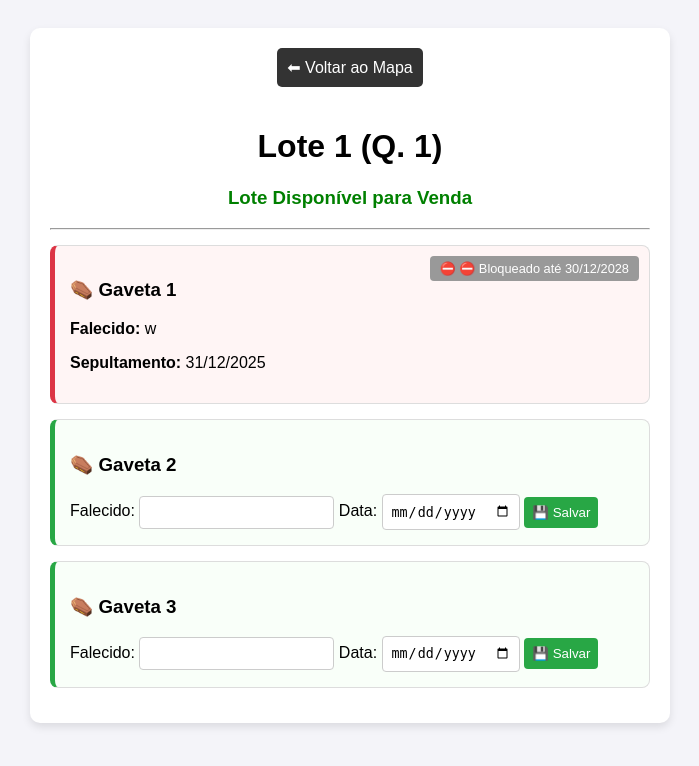
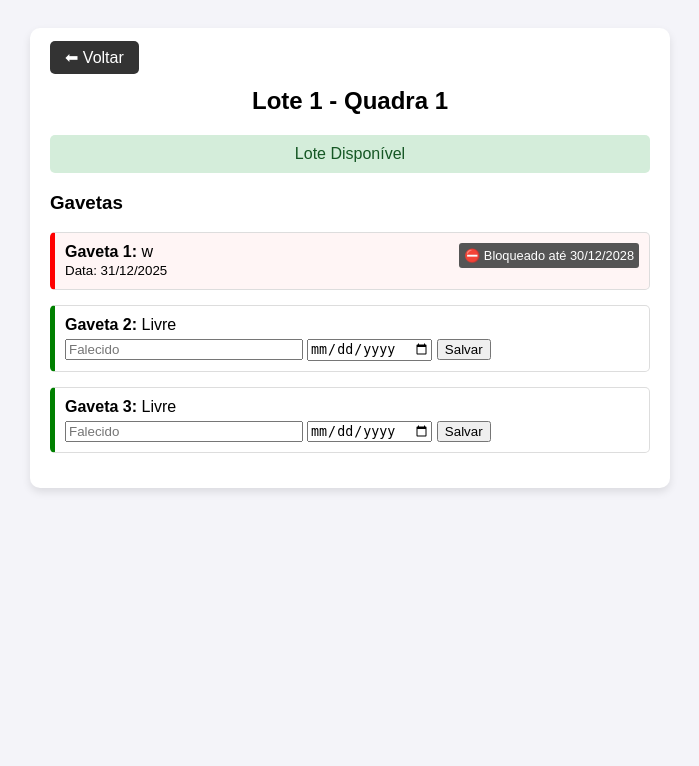
Before and after one commit to jedson22/meu_cemiterio, a Django app: page /lote/1/1/ in a window 1280 px wide. Shown: the top 766 px of the page, without its empty margins (290-989 px from the left). Run offline with Django 4.2, Linux system fonts and the light colour scheme; data comes from the database, SQL or seed files in the repository.

Commit message:
Update detalhe_lote.html

```diff
--- a/templates/detalhe_lote.html
+++ b/templates/detalhe_lote.html
@@ -4,71 +4,73 @@
     <meta charset="UTF-8">
     <title>Gerenciar Lote</title>
     <style>
-        body { font-family: sans-serif; padding: 20px; background: #f4f4f9; text-align: center; }
+        body { font-family: sans-serif; padding: 20px; background: #f4f4f9; }
         .container { max-width: 600px; margin: 0 auto; background: white; padding: 20px; border-radius: 10px; box-shadow: 0 4px 8px rgba(0,0,0,0.1); }
-        .btn-voltar { display: inline-block; margin-bottom: 20px; text-decoration: none; background: #333; color: white; padding: 10px; border-radius: 5px; }
+        .btn-voltar { text-decoration: none; background: #333; color: white; padding: 8px 15px; border-radius: 5px; }
 
-        .box-proprietario { background: #e7f1ff; padding: 15px; border-radius: 5px; margin-bottom: 20px; border: 1px solid #b8daff; }
-        .form-transferir { margin-top: 10px; display: flex; gap: 5px; justify-content: center; }
+        /* Área do Proprietário */
+        .box-dono { background: #e7f1ff; border: 1px solid #b8daff; padding: 15px; border-radius: 8px; margin: 20px 0; }
+        .form-transfer { margin-top: 10px; display: flex; gap: 5px; }
+        .form-transfer input { flex: 1; padding: 8px; border: 1px solid #ccc; border-radius: 4px; }
+        .btn-transfer { background: #007bff; color: white; border: none; padding: 8px 15px; border-radius: 4px; cursor: pointer; }
 
-        .gaveta-card { border: 1px solid #ddd; margin: 15px 0; padding: 15px; border-radius: 8px; text-align: left; position: relative; }
-        .livre { border-left: 5px solid #28a745; background: #f9fff9; }
-        .ocupado { border-left: 5px solid #dc3545; background: #fff5f5; }
+        .gaveta-item { border: 1px solid #ddd; margin-bottom: 15px; padding: 10px; border-radius: 5px; }
+        .livre { border-left: 5px solid green; }
+        .ocupado { border-left: 5px solid red; background: #fff5f5; }
 
-        input { padding: 8px; border: 1px solid #ccc; border-radius: 4px; }
-        .btn-salvar { background: #28a745; color: white; border: none; padding: 8px; cursor: pointer; border-radius: 4px; }
-        .btn-transferir { background: #007bff; color: white; border: none; padding: 8px; cursor: pointer; border-radius: 4px; }
-
-        .btn-exumar { position: absolute; top: 10px; right: 10px; background: #c0392b; color: white; text-decoration: none; padding: 5px 10px; border-radius: 4px; font-size: 0.8em; }
-        .btn-bloqueado { position: absolute; top: 10px; right: 10px; background: #999; color: white; padding: 5px 10px; border-radius: 4px; font-size: 0.8em; cursor: not-allowed; }
+        .btn-exumar { background: #c0392b; color: white; padding: 5px; text-decoration: none; font-size: 0.8em; border-radius: 3px; float: right; }
+        .tag-bloqueado { background: #555; color: white; padding: 5px; font-size: 0.8em; border-radius: 3px; float: right; cursor: not-allowed; }
     </style>
 </head>
 <body>
 
     <div class="container">
-        <a href="{% url 'index' %}" class="btn-voltar">⬅ Voltar ao Mapa</a>
-        <h1>Lote {{ lote.numero }} (Q. {{ lote.quadra.numero }})</h1>
+        <a href="{% url 'index' %}" class="btn-voltar">⬅ Voltar</a>
+        <h2 style="text-align: center;">Lote {{ lote.numero }} - Quadra {{ lote.quadra.numero }}</h2>
 
         {% if lote.proprietario %}
-            <div class="box-proprietario">
-                <h3>Titular Atual: {{ lote.proprietario }}</h3>
-                <hr>
-                <form action="{% url 'transferir_lote' lote.id %}" method="POST" class="form-transferir">
+            <div class="box-dono">
+                <strong>Proprietário Atual:</strong> {{ lote.proprietario }}
+                <hr style="border: 0; border-top: 1px solid #cbdceb; margin: 10px 0;">
+
+                <label style="font-size: 0.9em; color: #555;">Transferir Titularidade:</label>
+                <form action="{% url 'transferir_lote' lote.id %}" method="POST" class="form-transfer">
                     {% csrf_token %}
-                    <input type="text" name="novo_titular" placeholder="Novo nome..." required>
-                    <button type="submit" class="btn-transferir">🔁 Transferir</button>
+                    <input type="text" name="novo_titular" placeholder="Nome do novo dono..." required>
+                    <button type="submit" class="btn-transfer">🔄 Transferir</button>
                 </form>
             </div>
         {% else %}
-            <h3 style="color: green;">Lote Disponível para Venda</h3>
+            <div style="background: #d4edda; color: #155724; padding: 10px; border-radius: 5px; text-align: center;">
+                Lote Disponível
+            </div>
         {% endif %}
 
-        <hr>
-
+        <h3>Gavetas</h3>
         {% for gaveta in lote.gavetas.all %}
-            <div class="gaveta-card {% if gaveta.nome %}ocupado{% else %}livre{% endif %}">
-                <h3>⚰️ Gaveta {{ gaveta.numero }}</h3>
+            <div class="gaveta-item {% if gaveta.nome %}ocupado{% else %}livre{% endif %}">
 
                 {% if gaveta.nome %}
                     {% if gaveta.situacao_exumacao.0 %}
-                        <a href="{% url 'limpar_gaveta' gaveta.id %}" class="btn-exumar" onclick="return confirm('Confirmar exumação?')">🗑 Exumar/Limpar</a>
+                        <a href="{% url 'limpar_gaveta' gaveta.id %}" class="btn-exumar" onclick="return confirm('Tem certeza?')">🗑 Exumar</a>
                     {% else %}
-                        <span class="btn-bloqueado" title="Lei de 3 anos">⛔ {{ gaveta.situacao_exumacao.1 }}</span>
+                        <span class="tag-bloqueado">{{ gaveta.situacao_exumacao.1 }}</span>
                     {% endif %}
 
-                    <p><strong>Falecido:</strong> {{ gaveta.nome }}</p>
-                    <p><strong>Sepultamento:</strong> {{ gaveta.data|date:"d/m/Y" }}</p>
-
+                    <strong>Gaveta {{ gaveta.numero }}:</strong> {{ gaveta.nome }} <br>
+                    <small>Data: {{ gaveta.data|date:"d/m/Y" }}</small>
                 {% else %}
-                    <form action="{% url 'registrar_obito' gaveta.id %}" method="POST">
+                    <strong>Gaveta {{ gaveta.numero }}:</strong> Livre
+                    <form action="{% url 'registrar_obito' gaveta.id %}" method="POST" style="margin-top: 5px;">
                         {% csrf_token %}
-                        <label>Falecido:</label> <input type="text" name="nome_falecido" required>
-                        <label>Data:</label> <input type="date" name="data_obito" required>
-                        <button type="submit" class="btn-salvar">💾 Salvar</button>
+                        <input type="text" name="nome_falecido" placeholder="Falecido" required style="width: 40%;">
+                        <input type="date" name="data_obito" required>
+                        <button type="submit">Salvar</button>
                     </form>
                 {% endif %}
             </div>
         {% endfor %}
     </div>
+
 </body>
 </html>
```
